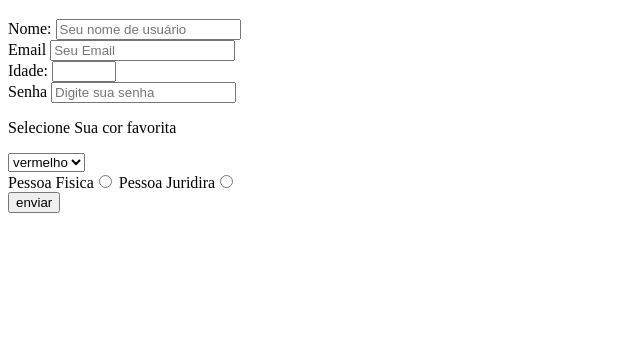
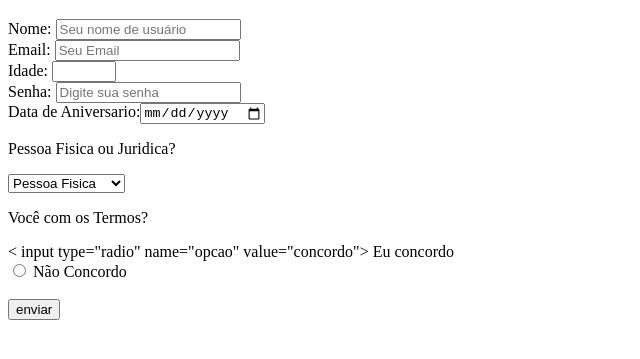
Before and after one commit to aks10-ifal/formulario, a plain HTML site: page index.html in a window 1280 px wide. Shown: the part 61-420 px from the top of the page, without its empty margins (0-640 px from the left). Drawn offline with Linux system fonts and the light colour scheme.

Commit message:
Update index.html

```diff
--- a/index.html
+++ b/index.html
@@ -11,21 +11,26 @@
     <form>
  Nome: <input type="text" placeholder="Seu nome de usuário" required>
 <br>
- Email <input type="email" placeholder="Seu Email" required>
+ Email: <input type="email" placeholder="Seu Email" required>
 <br>
-Idade: <input type="number" min="18" max="100" >
+Idade: <input type="number" min="18" max="100" required>
  <br>
- Senha <input type="password" placeholder="Digite sua senha">
+ Senha: <input type="password" placeholder="Digite sua senha" required>
  <br>
-<p>Selecione Sua cor favorita</p>
- <select name="cor">
-<option value="vermelho">vermelho</option>
-<option value="azul">azul</option>
+ Data de Aniversario:<input type="date" id="dataNascimento" name="dataNascimento" required>
+ <br>
+<p>Pessoa Fisica ou Juridica?</p>
+ <select name="pessoa">
+<option value="CPF">Pessoa Fisica</option>
+<option value="CNPJ">Pessoa Juridica</option>
  </select>
  <br>
- Pessoa Fisica<input type="radio" name="cnpj" value="cpf" />
- Pessoa Juridira<input type="radio" name="cpf" value="cnpj" />
- <br>
+        <p>Você com os Termos?</p>
+ <      input type="radio" name="opcao" value="concordo"> Eu concordo
+        <br>
+        <input type="radio" name="opcao" value="nao_concordo"> Não Concordo
+
+        <br><br>
  <input type="submit" value="enviar">
 
 
```
